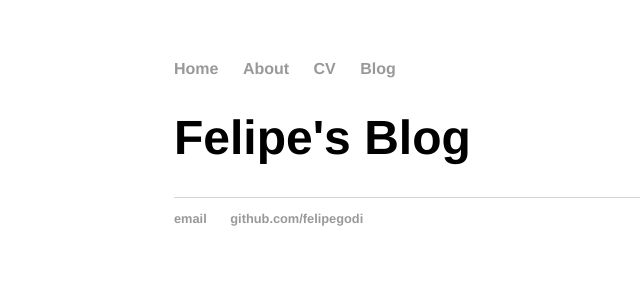
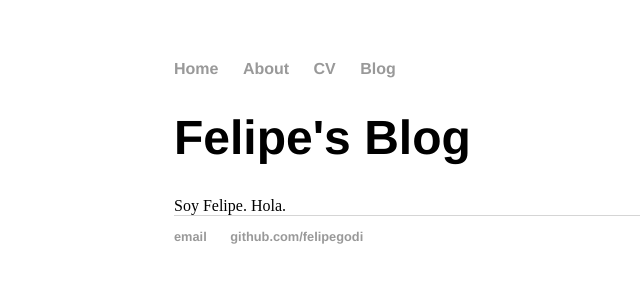
Before and after one commit to felipegodi/felipegodi2.github.io, a Jekyll site: the page built from about/index.html, in a window 1280 px wide. Shown: the top 300 px of the page, without its empty margins (18-658 px from the left). Built offline with Jekyll 4.4.1, drawn with Linux system fonts in a browser that asks for light colours.

Commit message:
Update index.html
Cambio el about

```diff
--- a/about/index.html
+++ b/about/index.html
@@ -3,3 +3,6 @@ layout: default
 title: Felipe's Blog
 ---
 	<h1>{{ page.title }}</h1>
+	<u1 class="about">
+		Soy Felipe. Hola.
+	</u1>
```
